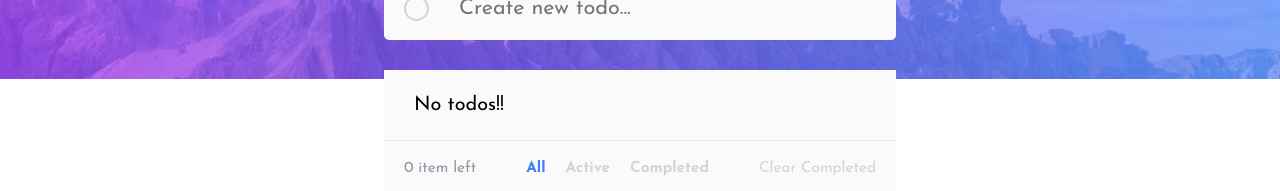
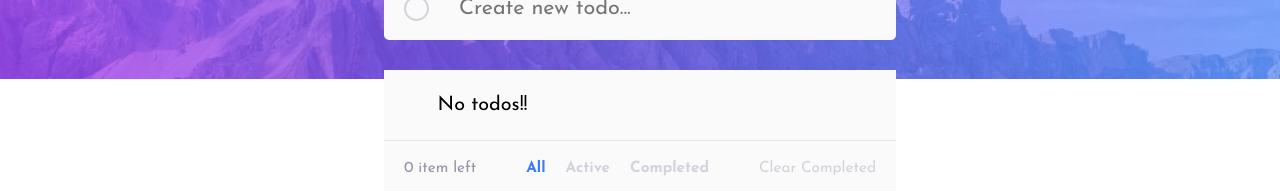
Before and after one commit to rapnavalez/todowithatwist, a React (Create React App) app: page / in a window 1280 px wide. Shown: the part 161-352 px from the top of the page. Built offline with nearby package versions, Linux system fonts and the light colour scheme.

Commit message:
changed drag and drop from vanilla to react dnd library

```diff
--- a/package.json
+++ b/package.json
@@ -7,6 +7,7 @@
     "@testing-library/react": "^13.3.0",
     "@testing-library/user-event": "^13.5.0",
     "react": "^18.2.0",
+    "react-beautiful-dnd": "^13.1.0",
     "react-dom": "^18.2.0",
     "react-scripts": "5.0.1",
     "web-vitals": "^2.1.4"
--- a/src/components/Todo.js
+++ b/src/components/Todo.js
@@ -1,5 +1,6 @@
-import React, { useContext, useEffect, useState } from 'react';
+import React, { useContext, useState } from 'react';
 import { TodoContext } from '../ContextProvider';
+import { DragDropContext, Droppable, Draggable } from 'react-beautiful-dnd';
 
 export default function Todo() {
   const { contextTodos, contextFilter, contextSetThenRetrieveTodos } =
@@ -37,61 +38,38 @@ export default function Todo() {
 
   //drag and drop functions below
 
-  let targetOrder;
-  const showOrderNumber = (e) => {
-    targetOrder = e.target.style.order;
-    if (!e.target.classList.contains('todo')) return;
-    e.target.classList.add('hovered');
-    return targetOrder;
+  const handleOnDragEnds = (result) => {
+    if (!result.destination) alert('would you like to delete that todo?');
+    return;
+    if (!result.destination);
+    const items = Array.from(todos);
+    const [reorderedItem] = items.splice(result.source.index, 1);
+    items.splice(result.destination.index, 0, reorderedItem);
+
+    setTodos(items);
+    setThenRetrieveTodos(items);
   };
 
-  const allowDrop = (e) => {
-    e.preventDefault();
-    if (e.target.getAttribute('draggable') != 'true') return;
-    e.dataTransfer.dropEffect = 'all';
+  function getStyle(style, snapshot) {
+    if (!snapshot.isDropAnimating) {
+      return style;
+    }
+    return {
+      ...style,
+      // cannot be 0, but make it super tiny
+      transitionDuration: `0.001s`,
     };
-
-  const drag = (e) => {
-    e.dataTransfer.setData('id', e.target.id);
-    e.target.classList.add('drag');
-    e.target.classList.remove('dropped');
-  };
-
-  const dragEnd = (e) => {
-    e.target.classList.add('dropped');
-    e.target.classList.remove('drag');
-  };
-
-  const drop = (e) => {
-    e.preventDefault();
-    const id = e.dataTransfer.getData('id');
-    const dragged = document.getElementById(id);
-    if (!e.target.classList.contains('todo')) return;
-    if (e.target.classList.contains('drag')) return;
-    dragged.classList.remove('drag');
-    dragged.classList.add('dropped');
-    e.target.classList.remove('hovered');
-
-    targetOrder = targetOrder > 4 ? '5' : targetOrder;
-    if (targetOrder >= dragged.style.order) {
-      dragged.style.order = targetOrder;
-      e.target.style.order = `${
-        parseInt(dragged.style.order) > 0
-          ? parseInt(dragged.style.order) - 1
-          : '1'
-      }`;
-    } else if (targetOrder < dragged.style.order) {
-      dragged.style.order = targetOrder;
-      e.target.style.order = `${
-        parseInt(dragged.style.order) < 5
-          ? parseInt(dragged.style.order) + 1
-          : '1'
-      }`;
   }
-  };
 
   return (
-    <ul className='todos dropzone' onDrop={drop}>
+    <DragDropContext onDragEnd={handleOnDragEnds}>
+      <Droppable droppableId='todos'>
+        {(provided, snapshot) => (
+          <ul
+            className={`todos ${snapshot.isDraggingOver && 'dragging-over'}`}
+            {...provided.droppableProps}
+            ref={provided.innerRef}
+          >
             {todos.length === 0 ? (
               <li className='todo'>
                 <h3 className='todo-name'>No todos!!</h3>
@@ -104,17 +82,23 @@ export default function Todo() {
                     : todo.status === todo.status
                 )
                 .map((todo, index) => (
+                  <Draggable
+                    key={todo.id}
+                    draggableId={todo.id.toString()}
+                    index={index}
+                  >
+                    {(provided, snapshot) => (
                       <li
-              onDragOver={allowDrop}
-              className='todo'
+                        className={`todo ${snapshot.isDragging && 'drag'}`}
                         key={todo.id}
                         id={todo.id}
-              draggable='true'
-              onDragStart={drag}
-              onDragEnd={dragEnd}
-              style={{ order: index + 1 }}
-              onDragEnter={showOrderNumber}
-              onDragLeave={(e) => e.target.classList.remove('hovered')}
+                        {...provided.draggableProps}
+                        {...provided.dragHandleProps}
+                        ref={provided.innerRef}
+                        style={getStyle(
+                          provided.draggableProps.style,
+                          snapshot
+                        )}
                       >
                         <button
                           className={`checkbox ${
@@ -122,13 +106,6 @@ export default function Todo() {
                           }`}
                           type='submit'
                           onClick={updateStatus}
-                style={{
-                  animation: `${
-                    todo.status === 'completed'
-                      ? 'none'
-                      : 'checkboxAdded .5s forwards'
-                  }`,
-                }}
                         >
                           <img
                             className='check-icon'
@@ -136,18 +113,7 @@ export default function Todo() {
                             alt='checkbox'
                           />
                         </button>
-              <h3
-                className='todo-name'
-                style={{
-                  animation: `${
-                    todo.status === 'completed'
-                      ? 'none'
-                      : 'checkboxAdded .5s forwards'
-                  }`,
-                }}
-              >
-                {todo.name}
-              </h3>
+                        <h3 className='todo-name'>{todo.name}</h3>
                         <img
                           onClick={deleteTodo}
                           className='cross-icon'
@@ -155,8 +121,14 @@ export default function Todo() {
                           alt='checkbox'
                         />
                       </li>
+                    )}
+                  </Draggable>
                 ))
             )}
+            {provided.placeholder}
           </ul>
+        )}
+      </Droppable>
+    </DragDropContext>
   );
 }
--- a/src/index.js
+++ b/src/index.js
@@ -4,7 +4,7 @@ import App from './App';
 
 const root = ReactDOM.createRoot(document.getElementById('root'));
 root.render(
-  <React.StrictMode>
-    <App />
-  </React.StrictMode>
+  // <React.StrictMode>
+  <App />
+  // </React.StrictMode>
 );
--- a/src/scss/components/_createNewTodo.scss
+++ b/src/scss/components/_createNewTodo.scss
@@ -9,10 +9,6 @@
   background-color: var(--primary-light);
   padding: 0 20px;
   overflow: hidden;
-
-  .checked {
-    animation: checked 1s forwards;
-  }
 
   .create-new-input {
     height: 100%;
--- a/src/scss/components/_todo.scss
+++ b/src/scss/components/_todo.scss
@@ -12,12 +12,10 @@
     display: flex;
     flex-direction: row;
     align-items: center;
-    justify-content: baseline;
+    justify-content: center;
     border-bottom: 1px solid var(--very-light-grayish);
     padding: 20px;
     background: var(--primary-light);
-    transition: all 0.25s;
-    cursor: grab;
 
     .todo-name,
     h3 {
@@ -43,15 +41,13 @@
 }
 
 .drag {
-  cursor: grabbing;
   box-shadow: 0px 0px 20px 0px var(--light-grayish);
 }
 
 .dropped {
-  cursor: default;
   box-shadow: 0px 0px 0px 0px var(--light-grayish);
 }
 
-.hovered {
+.dragging-over {
   box-shadow: 0px 0px 20px 0px var(--light-grayish);
 }
--- a/src/styles.css
+++ b/src/styles.css
@@ -135,6 +135,44 @@ body .app {
   }
 }
 
+@-webkit-keyframes dropped {
+  0% {
+    -webkit-transform: scale(0.8);
+            transform: scale(0.8);
+  }
+  50% {
+    -webkit-transform: scale(1.1);
+            transform: scale(1.1);
+  }
+  70% {
+    -webkit-transform: scale(0.9);
+            transform: scale(0.9);
+  }
+  100% {
+    -webkit-transform: scale(1);
+            transform: scale(1);
+  }
+}
+
+@keyframes dropped {
+  0% {
+    -webkit-transform: scale(0.8);
+            transform: scale(0.8);
+  }
+  50% {
+    -webkit-transform: scale(1.1);
+            transform: scale(1.1);
+  }
+  70% {
+    -webkit-transform: scale(0.9);
+            transform: scale(0.9);
+  }
+  100% {
+    -webkit-transform: scale(1);
+            transform: scale(1);
+  }
+}
+
 .attribution {
   font-size: 11px;
   text-align: center;
@@ -239,11 +277,6 @@ header {
   overflow: hidden;
 }
 
-.todo--create-new .checked {
-  -webkit-animation: checked 1s forwards;
-          animation: checked 1s forwards;
-}
-
 .todo--create-new .create-new-input {
   height: 100%;
   width: 80%;
@@ -310,16 +343,12 @@ header {
   -webkit-box-align: center;
       -ms-flex-align: center;
           align-items: center;
-  -webkit-box-pack: baseline;
-      -ms-flex-pack: baseline;
-          justify-content: baseline;
+  -webkit-box-pack: center;
+      -ms-flex-pack: center;
+          justify-content: center;
   border-bottom: 1px solid var(--very-light-grayish);
   padding: 20px;
   background: var(--primary-light);
-  -webkit-transition: all 0.25s;
-  transition: all 0.25s;
-  cursor: -webkit-grab;
-  cursor: grab;
 }
 
 .todos .todo .todo-name,
@@ -344,19 +373,16 @@ header {
 }
 
 .drag {
-  cursor: -webkit-grabbing;
-  cursor: grabbing;
   -webkit-box-shadow: 0px 0px 20px 0px var(--light-grayish);
           box-shadow: 0px 0px 20px 0px var(--light-grayish);
 }
 
 .dropped {
-  cursor: default;
   -webkit-box-shadow: 0px 0px 0px 0px var(--light-grayish);
           box-shadow: 0px 0px 0px 0px var(--light-grayish);
 }
 
-.hovered {
+.dragging-over {
   -webkit-box-shadow: 0px 0px 20px 0px var(--light-grayish);
           box-shadow: 0px 0px 20px 0px var(--light-grayish);
 }
```
Also changed, not shown: src/scss/components/_animations.scss (+15 -0 lines), 1 other file (tests, documents, lock files or other folders). Lines whose indentation alone changed are shown as unchanged.
